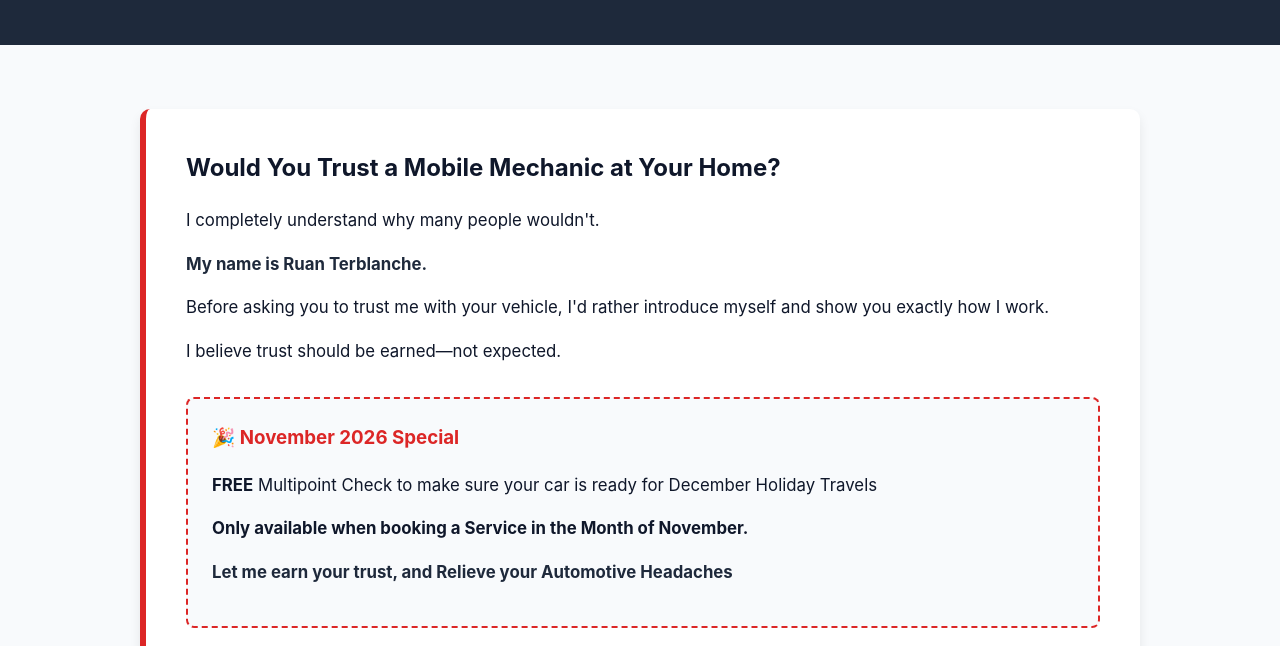
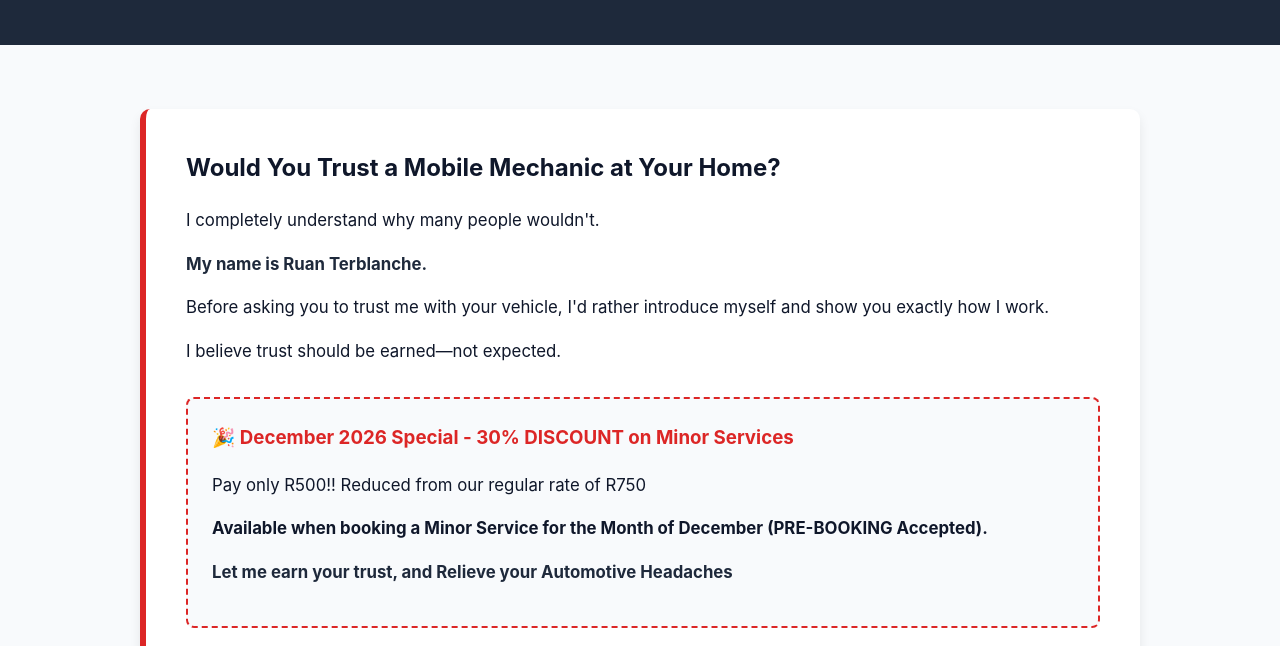
Before and after one commit to PrecAuto/PrecAuto.github.io, a plain HTML site: page index.html in a window 1280 px wide. Shown: the part 154-800 px from the top of the page. Drawn offline with Linux system fonts and the light colour scheme.

Commit message:
Update index.html

```diff
--- a/index.html
+++ b/index.html
@@ -243,10 +243,10 @@
 
             <div class="offer-box">
 
-                <h3>🎉 November 2026 Special</h3>
+                <h3>🎉 December 2026 Special - 30% DISCOUNT on Minor Services</h3>
 
-                <p><strong>FREE</strong> Multipoint Check to make sure your car is ready for December Holiday Travels <strong>
-                <p>Only available when booking a Service in the Month of November.</p>
+                <p><!-- <strong>30% DISCOUNT</strong> --> Pay only R500!! Reduced from our regular rate of R750 <strong>
+                <p>Available when booking a Minor Service for the Month of December (PRE-BOOKING Accepted).</p>
 
                 <!--<ul class="offer-list">
                     <li>🔍 Full Diagnostic Scan</li>
```
